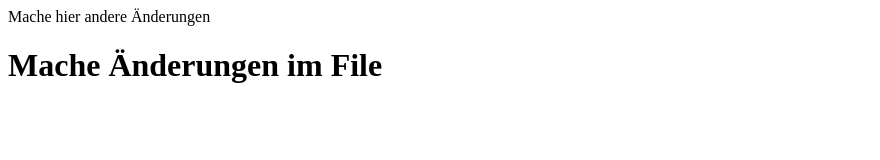
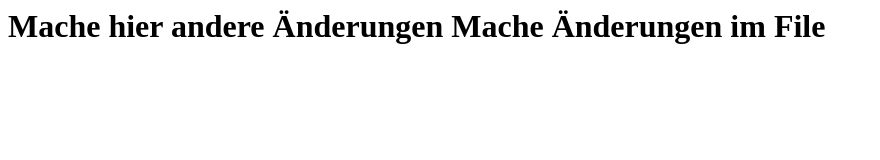
Before and after one commit to chris-git-1766/mein3AHIFTest, a plain HTML site: page index.html in a window 1280 px wide. Shown: the whole page, without its empty margins (0-880 px from the left). Drawn offline with Linux system fonts and the light colour scheme.

Commit message:
Update index3 .html

```diff
--- a/index.html
+++ b/index.html
@@ -1,6 +1,7 @@
 <html>
 <head>
 </head>
-<body>Mache hier andere Änderungen
-<h1>Mache Änderungen im File</h1>
+<body>
+  <h1>  Mache hier andere Änderungen
+Mache Änderungen im File</h1>
 </body>
```
